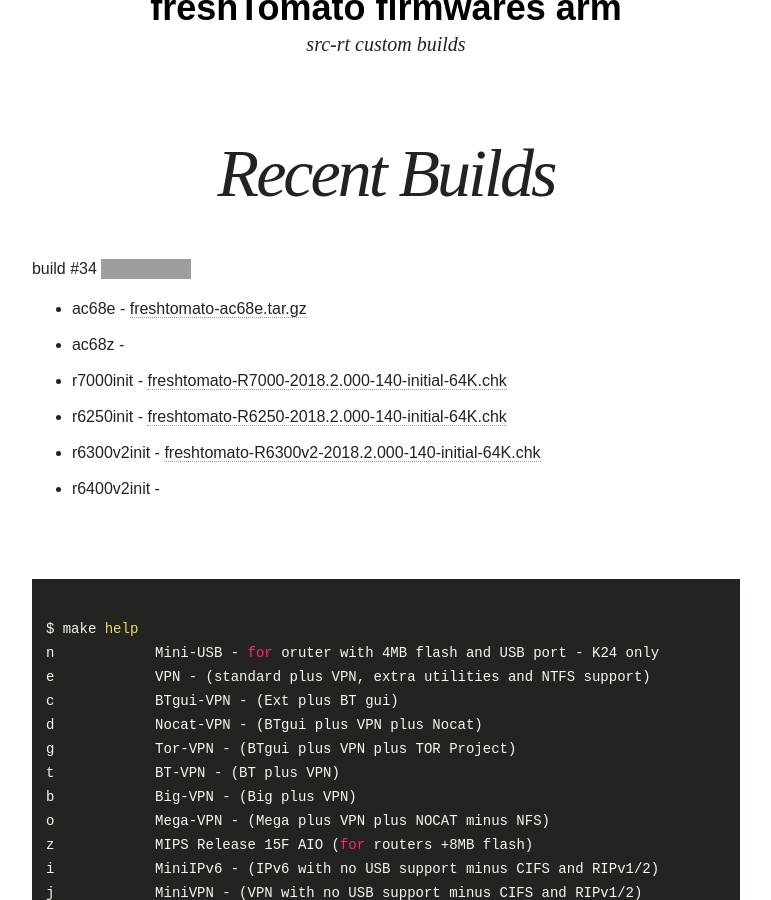
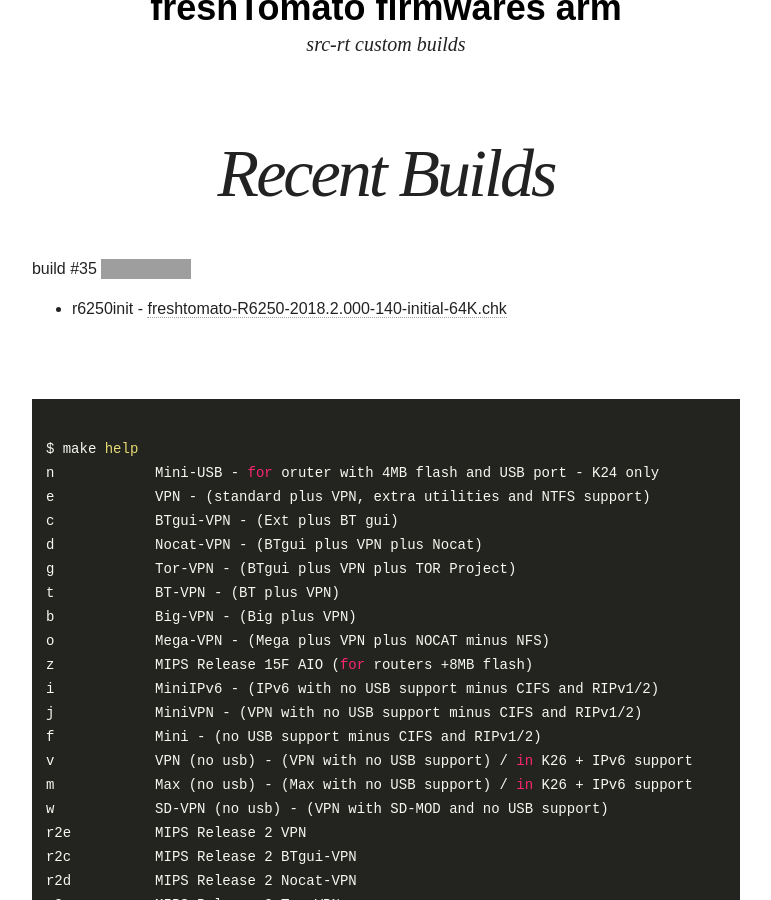
Before and after one commit to oglopss/freshTomato-ARM-ci-jekyll, a Jekyll site: the page built from index.html, in a window 1280 px wide and 900 px high, scrolled down 339 px. Shown: the whole window, without its empty margins (254-1025 px from the left). Built offline with Jekyll 4.4.1, drawn with Linux system fonts in a browser that asks for light colours; nearby versions of some CDN libraries; grey boxes are pictures that could not be loaded.

Commit message:
Travis build 35 r6250init pushed to gh-pages

```diff
--- a/_data/ss.yml
+++ b/_data/ss.yml
@@ -1,8 +1,3 @@
-build: 34
+build: 35
 files:
-  - 0005 r6300v2init freshtomato-R6300v2-2018.2.000-140-initial-64K.chk
   - 0004 r6250init freshtomato-R6250-2018.2.000-140-initial-64K.chk
-  - 0003 r7000init freshtomato-R7000-2018.2.000-140-initial-64K.chk
-  - 0006 r6400v2init
-  - 0001 ac68e freshtomato-ac68e.tar.gz
-  - 0002 ac68z
```
